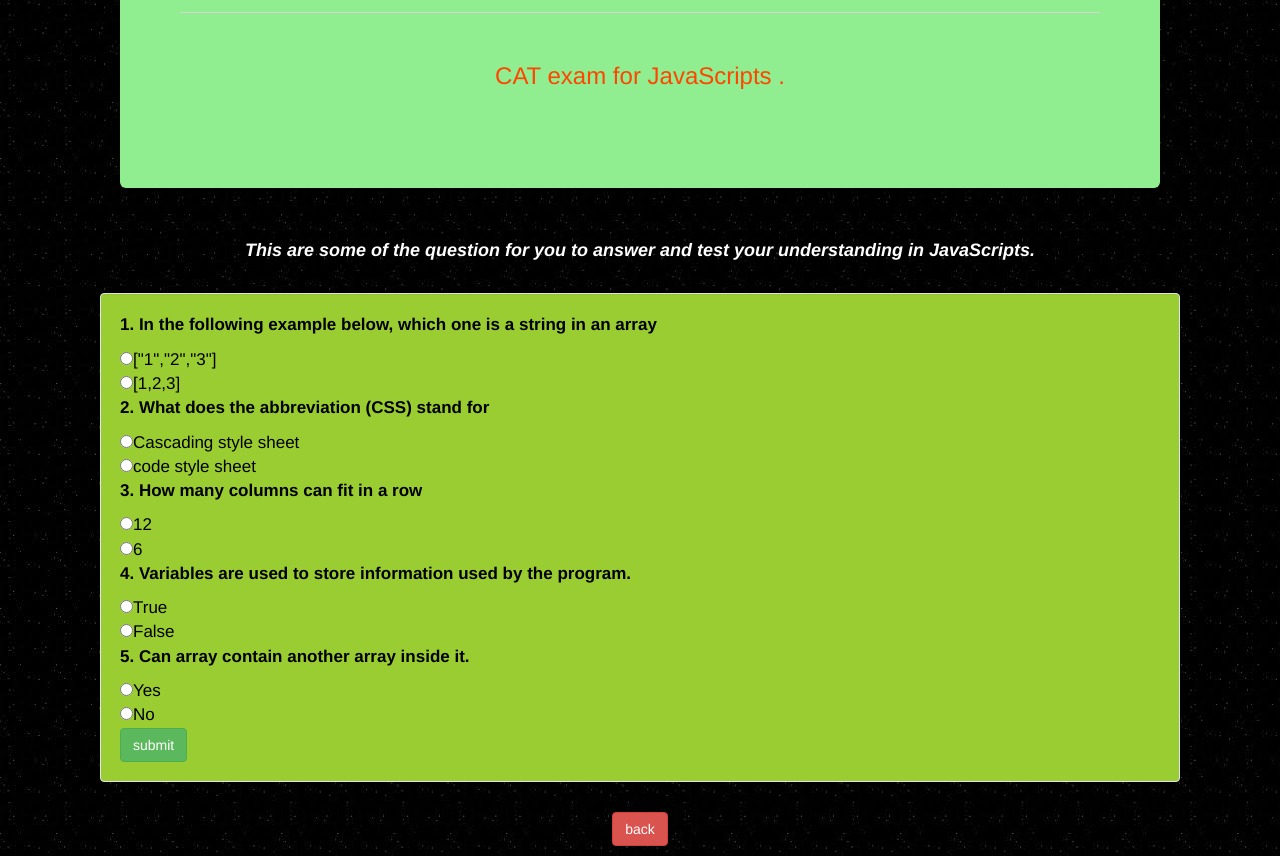
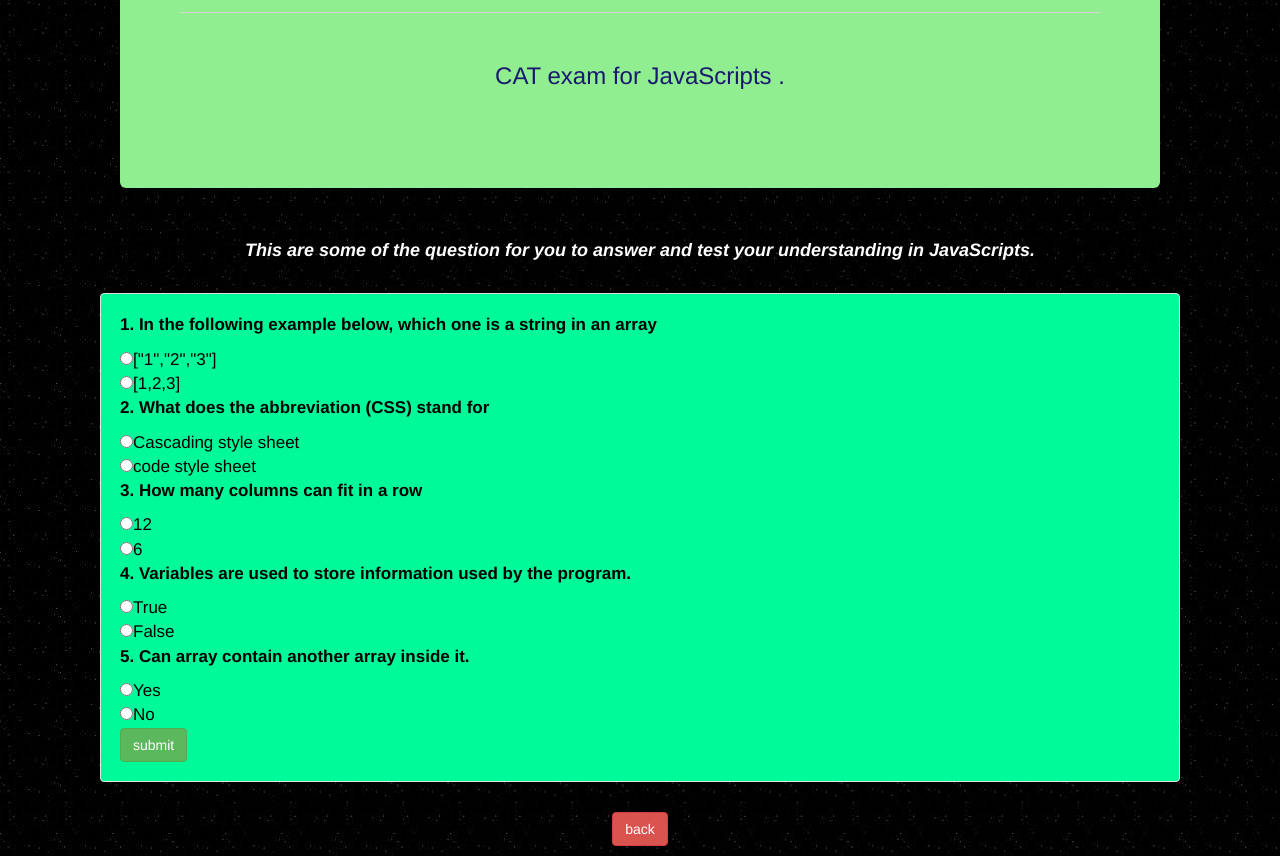
Before and after one commit to shureim/quiz, a plain HTML site: page index.html in a window 1280 px wide. Shown: the part 195-1051 px from the top of the page. Drawn offline with nearby package versions, Linux system fonts and the light colour scheme.

Commit message:
changed the color of h3

```diff
--- a/css/style.css
+++ b/css/style.css
@@ -4,7 +4,7 @@
 }
 .well{
   margin-right: 50px;
-  background-color:#9ACD32;
+  background-color:#00FA9A;
   font-size: 17px;
   color: black;
   margin: 30px;
@@ -17,7 +17,8 @@ h1{
 }
 h3{
   text-align: center;
-  margin:50px
+  margin:50px;
+  color:#191970;
 }
 body{
   background-image: url(../img/black.jpeg);
--- a/js/script.js
+++ b/js/script.js
@@ -15,7 +15,7 @@ $(document).ready(function() {
 
     $(".after-submit").text(finalCorrect);
        event.preventDefault();
-       $("#after-submit").show("your marks: ");
+       $("#after-submit").show();
   });
 
   $("#be").click(function(){
```
